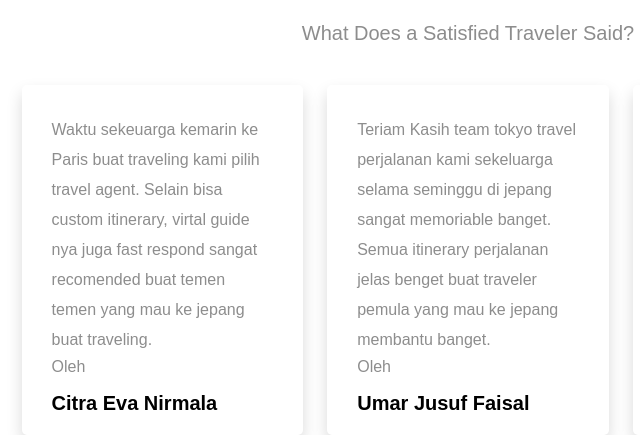
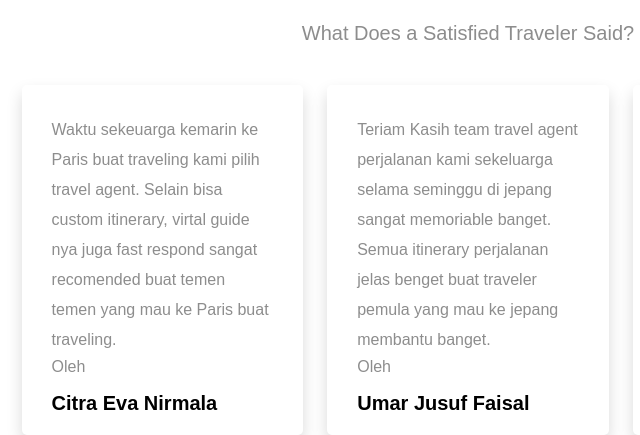
Before and after one commit to revou-fundamental-course/24-jul-23-nurfaizfy, a plain HTML site: page index.html in a window 1280 px wide. Shown: the part 1018-1453 px from the top of the page, 172-812 px from the left. Drawn offline with Linux system fonts and the light colour scheme.

Commit message:
some change in index.html

```diff
--- a/index.html
+++ b/index.html
@@ -83,7 +83,7 @@
                         <div class="row">
                             <div class="col">
                                 <div class="testimonial-item">
-                                    <span class="testimonial-text">Waktu sekeuarga kemarin ke Paris buat traveling kami pilih travel agent. Selain bisa custom itinerary, virtal guide nya juga fast respond sangat recomended buat temen temen yang mau ke jepang buat traveling.</span>
+                                    <span class="testimonial-text">Waktu sekeuarga kemarin ke Paris buat traveling kami pilih travel agent. Selain bisa custom itinerary, virtal guide nya juga fast respond sangat recomended buat temen temen yang mau ke Paris buat traveling.</span>
                                     <div class="testi-bottom">
                                         <p class="testi-by">Oleh</p>
                                         <span class="testi-name">Citra Eva Nirmala</span>
@@ -93,7 +93,7 @@
 
                             <div class="col">
                                 <div class="testimonial-item">
-                                    <span class="testimonial-text">Teriam Kasih team tokyo travel perjalanan kami sekeluarga selama seminggu di jepang sangat memoriable banget. Semua itinerary perjalanan jelas benget buat traveler pemula yang mau ke jepang membantu banget.</span>
+                                    <span class="testimonial-text">Teriam Kasih team travel agent perjalanan kami sekeluarga selama seminggu di jepang sangat memoriable banget. Semua itinerary perjalanan jelas benget buat traveler pemula yang mau ke jepang membantu banget.</span>
                                     <div class="testi-bottom">
                                         <p class="testi-by">Oleh</p>
                                         <span class="testi-name">Umar Jusuf Faisal</span>
```
